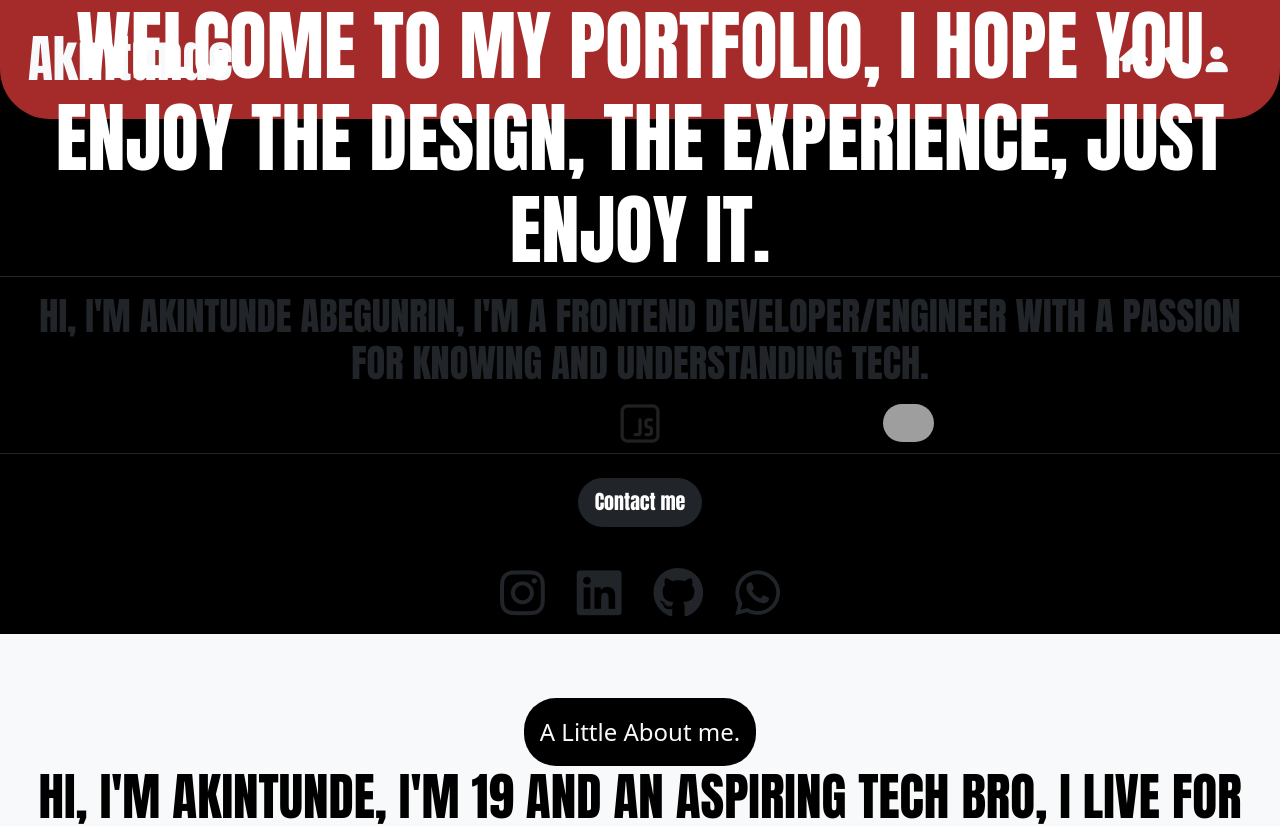
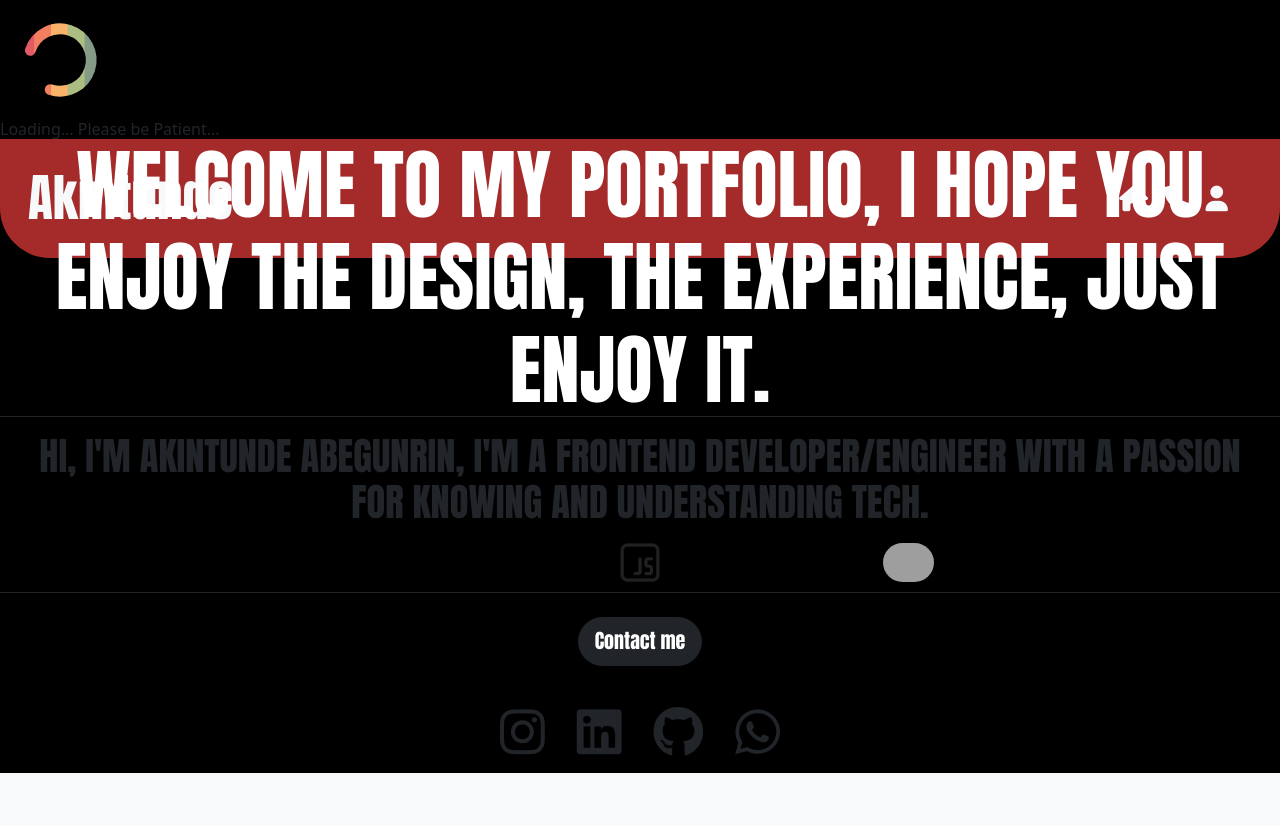
Before and after one commit to bbanner6ytwtwy/React-portfolio, a React (Vite) app: page / in a window 1280 px wide. Shown: the top 826 px of the page. Built offline with nearby package versions, Linux system fonts and the light colour scheme; grey boxes are pictures that could not be loaded.

Commit message:
loader animation added

```diff
--- /dev/null
+++ b/src/components/Loader.jsx
@@ -0,0 +1,37 @@
+import { ColorRing } from 'react-loader-spinner'
+import React, { useEffect, useState } from 'react';
+
+const PageLoader = () => {
+    const [isLoading, setIsLoading] = useState(true);
+
+    useEffect(() => {
+      const timer = setTimeout(() => {
+        setIsLoading(false);
+      }, 7000);
+
+      return () => clearTimeout(timer);
+    }, []);
+
+  return (
+    <>
+
+
+    <div>
+      {isLoading ? (
+        <div className='z-50 bg-black w-screen fixed top-0 h-screen flex flex-col items-center justify-center'>
+        <ColorRing
+        visible={true}
+        height="120"
+        width="120"
+        ariaLabel="blocks-loading"
+        wrapperStyle={{}}
+        wrapperClass="blocks-wrapper"
+        color="brown"
+      /><h1 className='text-red-900 text-xl'>Loading... Please be Patient...</h1>
+    </div>
+      ) : null}
+    </div></>
+  );
+};
+
+export default PageLoader;
--- a/src/pages/Index.jsx
+++ b/src/pages/Index.jsx
@@ -3,10 +3,12 @@ import Header from '../components/Header'
 import Footer from '../components/Footer'
 import Home from '../part/Home'
 import Contact from "../components/Contact"
+import PageLoader from '../components/Loader'
 
 function Index() {
     return (
        <>
+       <PageLoader />
         <Header />
         <Home />
         <Contact />
```
